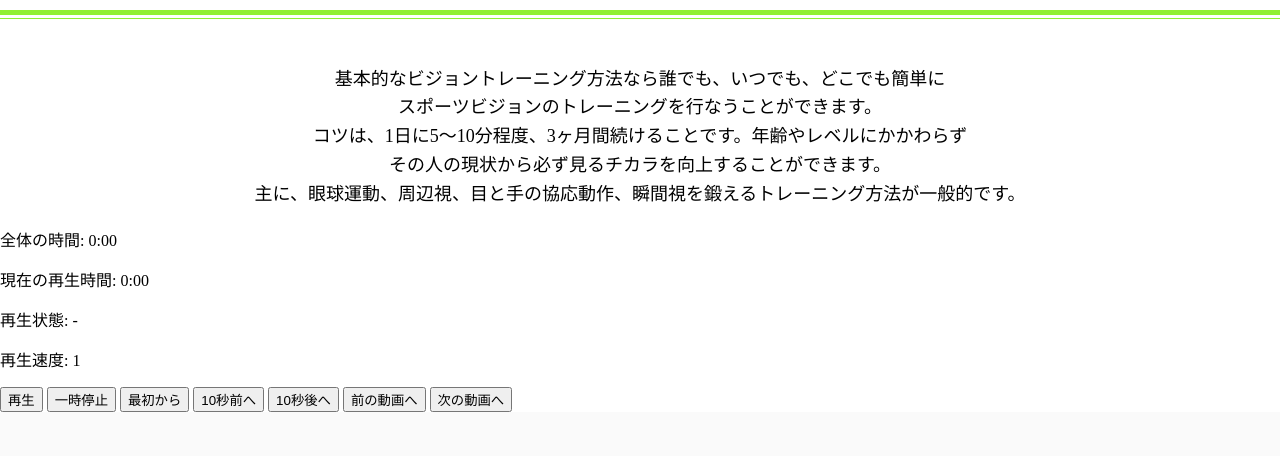
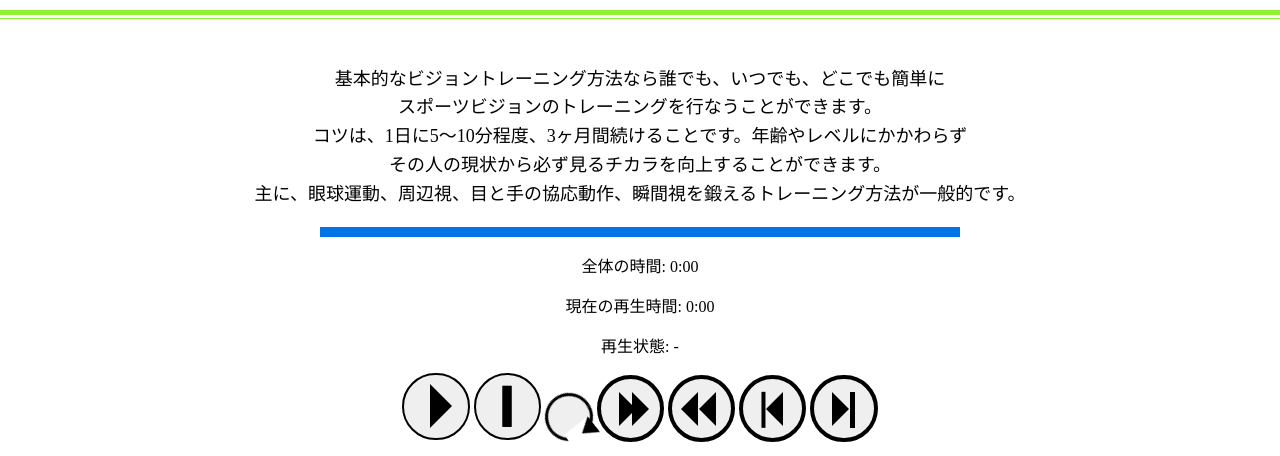
Before and after one commit to IshikawaMasato/visiontraining_2023, a Flask app: page / in a window 1280 px wide. Shown: the part 2013-2469 px from the top of the page. Before the commit the page ends 2425 px from the top, so only its background shows below. Run offline with Flask 3, Linux system fonts and the light colour scheme.

Commit message:
top・userページの動画部分の完成#15

```diff
--- /dev/null
+++ b/static/css/visiontraining_video.css
@@ -0,0 +1,257 @@
+
+.video-content {
+    text-align: center;
+}
+
+.video_play {
+    display: inline-block;
+    position: relative;
+    width: 1.5em;
+    height: 1.5em;
+    border: 0.05em solid currentColor;
+    border-radius: 50%;
+    color: #000;
+    font-size: 2.8rem;
+}
+.video_play::before {
+    position: absolute;
+    top: 50%;
+    left: 40%;
+    transform: translateY(-50%);
+    width: 0px;
+    height: 0px;
+    border: 0.5em solid transparent;
+    border-left: 0.5em solid currentColor;
+    box-sizing: border-box;
+    content: "";
+}
+
+.video_pause {
+    display: inline-block;
+    position: relative;
+    width: 1.5em;
+    height: 1.5em;
+    border: 0.05em solid currentColor;
+    border-radius: 50%;
+    color: #000;
+    font-size: 2.8rem;
+}
+.video_pause::before,
+.video_pause::after {
+    position: absolute;
+    top: 50%;
+    transform: translateX(-50%) translateY(-50%);
+    width: 0.2em;
+    height: 0.9em;
+    box-sizing: border-box;
+    background-color: currentColor;
+    content: "";
+}
+
+.video_stop {
+        position: relative;
+        display: inline-block;
+        width: 3rem;
+        height: 3rem;
+        border: 0.2rem solid #000;
+        border-radius: 2rem;
+    animation: rotateArrow 60s linear infinite; /* アニメーションを適用 */
+}
+
+@keyframes rotateArrow {
+    0% {
+        transform: rotate(0deg); /* 0度の回転 */
+    }
+    100% {
+        transform: rotate(360deg); /* 360度の回転（1回転） */
+    }
+}
+
+.video_stop::before {
+    position: absolute;
+    display: inline-block;
+    content: " ";
+    left: 100%;
+    top: 50%;
+    margin-top: -15px;
+    margin-left:-10px;
+    width: 15px;
+    height: 30px;
+    background-color: #fff;
+}
+
+.video_stop::after {
+    position: absolute;
+    display: inline-block;
+    content: " ";
+    left: 100%;
+    top: 50%;
+    margin-top: -15px;
+    margin-left:-10px;
+    border: 10px solid transparent;
+    border: 10px solid rgba(0, 0, 0, 0);
+    border-top: 15px solid #000;
+}
+
+.video_backskip {
+    font-size: 2.8rem; /* フォントサイズを調整 */
+    position: relative;
+    width: 1.5em;
+    height: 1.5em;
+    border: 0.1em solid #000;
+    border-radius: 100%;
+}
+
+/* マーク左 */
+.video_backskip::before {
+    content: "";
+    position: absolute;
+    top: 0.3em;
+    left: 0.4em;
+    width: 0;
+    height: 0;
+    border-top: 0.4em solid transparent;
+    border-left: 0.4em solid #000;
+    border-bottom: 0.4em solid transparent;
+}
+
+/* マーク右 */
+.video_backskip::after {
+    content: "";
+    position: absolute;
+    top: 0.3em;
+    left: 0.7em;
+    width: 0;
+    height: 0;
+    border-top: 0.4em solid transparent;
+    border-left: 0.4em solid #000;
+    border-bottom: 0.4em solid transparent;
+}
+
+.video_jaupskip {
+    font-size: 2.8rem; /* フォントサイズを調整 */
+    position: relative;
+    width: 1.5em;
+    height: 1.5em;
+    border: 0.1em solid #000;
+    border-radius: 100%;
+}
+
+.video_jaupskip::before {
+    content: "";
+    position: absolute;
+    top: 0.3em;
+    left: 0.2em;
+    width: 0;
+    height: 0;
+    border-top: 0.4em solid transparent;
+    border-left: 0.4em solid #000;
+    border-bottom: 0.4em solid transparent;
+    transform: rotate(180deg);
+}
+
+/* マーク右 */
+.video_jaupskip::after {
+    content: "";
+    position: absolute;
+    top: 0.3em;
+    left: 0.6em;
+    width: 0;
+    height: 0;
+    border-top: 0.4em solid transparent;
+    border-left: 0.4em solid #000;
+    border-bottom: 0.4em solid transparent;
+    transform: rotate(180deg);
+}
+
+.video-pragress {
+    width: 100%;
+    height: 1.5em;
+    box-sizing: border-box;
+    cursor: pointer;
+    box-shadow: none;
+    background: transparent;
+    border-radius: 1.5em;border: 2px solid white;
+}
+
+.back_video{
+    font-size: 2.8rem; /* フォントサイズを調整 */
+    position: relative;
+    width: 1.5em;
+    height: 1.5em;
+    border: 0.1em solid #000;
+    border-radius: 100%;
+}
+
+/* マーク左 */
+.back_video::before {
+    content: "";
+    position: absolute;
+    top: 0.3em;
+    left: 0.5em;
+    width: 0;
+    height: 0;
+    border-top: 0.4em solid transparent;
+    border-left: 0.4em solid #000;
+    border-bottom: 0.4em solid transparent;
+    transform: rotate(180deg);
+}
+
+/* マーク右 */
+.back_video::after {
+    position: absolute;
+    top: 0.3em;
+    left: 0.4em;
+    width: 0.1em;
+    height: 0.8em;
+    box-sizing: border-box;
+    background-color: currentColor;
+    content: "";
+    transform: rotate(180deg);
+}
+
+.next_video{
+    font-size: 2.8rem; /* フォントサイズを調整 */
+    position: relative;
+    width: 1.5em;
+    height: 1.5em;
+    border: 0.1em solid #000;
+    border-radius: 100%;
+}
+
+/* マーク左 */
+.next_video::before {
+    content: "";
+    position: absolute;
+    top: 0.3em;
+    left: 0.4em;
+    width: 0;
+    height: 0;
+    border-top: 0.4em solid transparent;
+    border-left: 0.4em solid #000;
+    border-bottom: 0.4em solid transparent;
+}
+
+/* マーク右 */
+.next_video::after {
+    position: absolute;
+    top: 0.3em;
+    left: 0.8em;
+    width: 0.1em;
+    height: 0.8em;
+    box-sizing: border-box;
+    background-color: currentColor;
+    content: "";
+}
+
+#progressContainer {
+    width: 640px;
+    height: 10px;
+    background-color: #ccc;
+    margin: 10px auto;
+}
+
+#progressBar {
+    height: 100%;
+    background-color: #0073e6;
+}
--- a/static/js/visiontraining_video.js
+++ b/static/js/visiontraining_video.js
@@ -91,8 +91,16 @@
         //現在の再生時間を確認
         function updateCurrentTime() {
             var currentTime = player.getCurrentTime();
+            var duration = player.getDuration();
+            var progressBar = document.getElementById('progressBar');
+
             document.getElementById('currentTime').textContent = formatTime(currentTime);
+
+            // プログレスバーを更新
+            var progress = (currentTime / duration) * 100;
+            progressBar.style.width = progress + '%';
         }
+
 
         function formatTime(time) {
             var minutes = Math.floor(time / 60);
--- a/templates/visiontraining_video.html
+++ b/templates/visiontraining_video.html
@@ -1,19 +1,24 @@
 {% block content %}
-<div id="player"></div>
+<link rel="stylesheet" type="text/css" href="{{ url_for('static', filename='css/visiontraining_video.css') }}">
+<div class="video-content">
+    <div id="player" class="video-main"></div>
 <div id="videoInfo" class="video-state">
+    <div id="progressContainer">
+        <div id="progressBar"></div>
+    </div>
     <p>全体の時間: <span id="totalTime">0:00</span></p>
     <p>現在の再生時間: <span id="currentTime">0:00</span></p>
     <p>再生状態: <span id="playerState">-</span></p>
-    <p>再生速度: <span id="backRate">1</span></p>
 </div>
 
-<button id="playButton" class="video-button">再生</button>
-<button id="pauseButton">一時停止</button>
-<button id="stopButton">最初から</button>
-<button id="backskipButton">10秒前へ</button>
-<button id="jaupskipButton">10秒後へ</button>
-<button id="backvideoButton">前の動画へ</button>
-<button id="nextvideoButton">次の動画へ</button>
+<button id="playButton" class="video_play"></button>
+<button id="pauseButton" class="video_pause"></button>
+<button id="stopButton" class="video_stop"></button>
+<button id="backskipButton" class="video_backskip"></button>
+<button id="jaupskipButton" class="video_jaupskip"></button>
+<button id="backvideoButton" class="back_video"></button>
+<button id="nextvideoButton" class="next_video"></button>
+</div>
 <script src="{{ url_for('static', filename='js/visiontraining_video.js') }}"></script>
 <script src="https://www.youtube.com/iframe_api"></script>
 {% endblock %}
```
